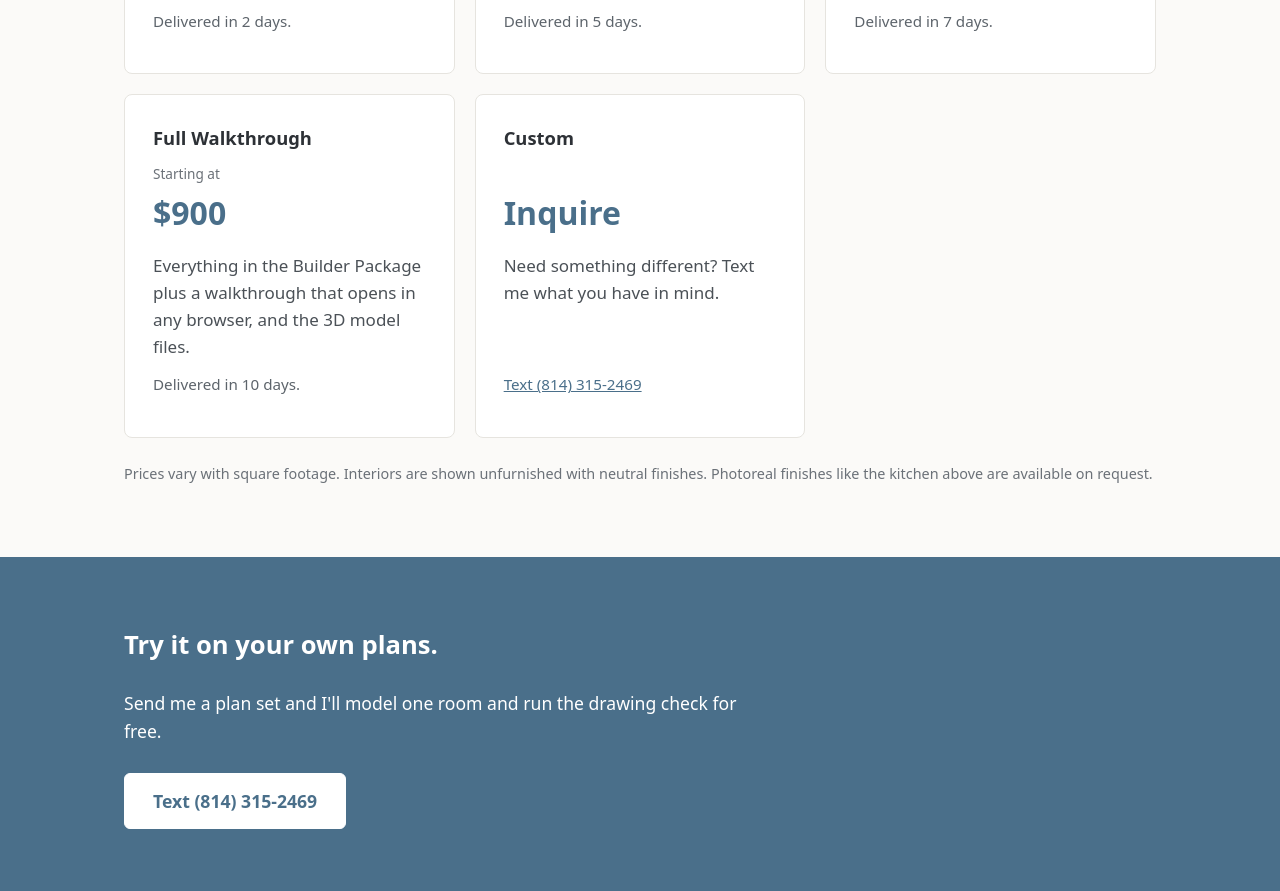
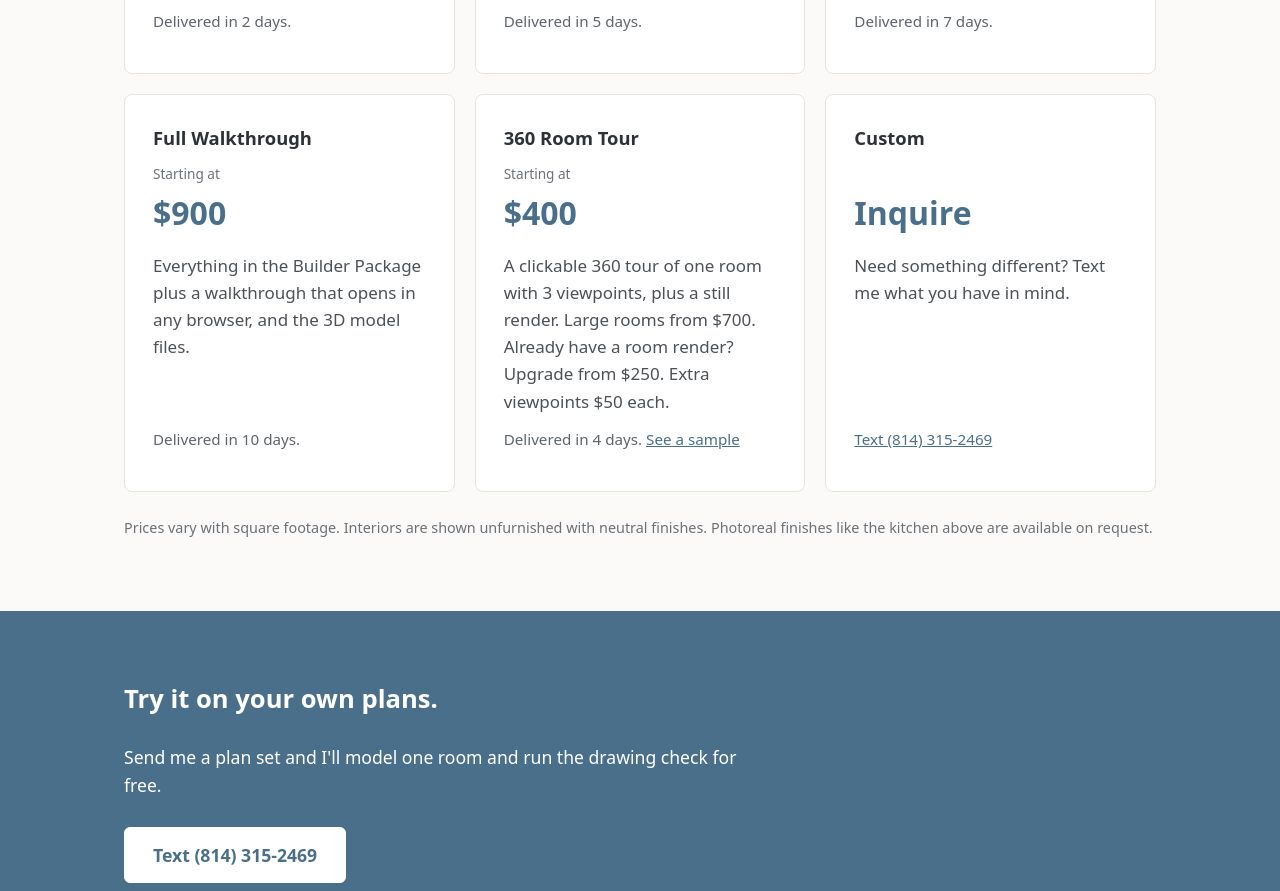
Before and after one commit to Thunda10/walkthrough, a plain HTML site: page index.html in a window 1280 px wide. Shown: the part 4514-5405 px from the top of the page. Drawn offline with Linux system fonts and the light colour scheme.

Commit message:
Add 360 room tour package

```diff
--- a/index.html
+++ b/index.html
@@ -274,6 +274,12 @@
           <p class="delivery">Delivered in 10 days.</p>
         </article>
         <article class="card">
+          <h3>360 Room Tour</h3>
+          <div class="price"><span class="from">Starting at</span>$400</div>
+          <p>A clickable 360 tour of one room with 3 viewpoints, plus a still render. Large rooms from $700. Already have a room render? Upgrade from $250. Extra viewpoints $50 each.</p>
+          <p class="delivery">Delivered in 4 days. <a href="tour/">See a sample</a></p>
+        </article>
+        <article class="card">
           <h3>Custom</h3>
           <div class="price"><span class="from" aria-hidden="true">&nbsp;</span>Inquire</div>
           <p>Need something different? Text me what you have in mind.</p>
```
